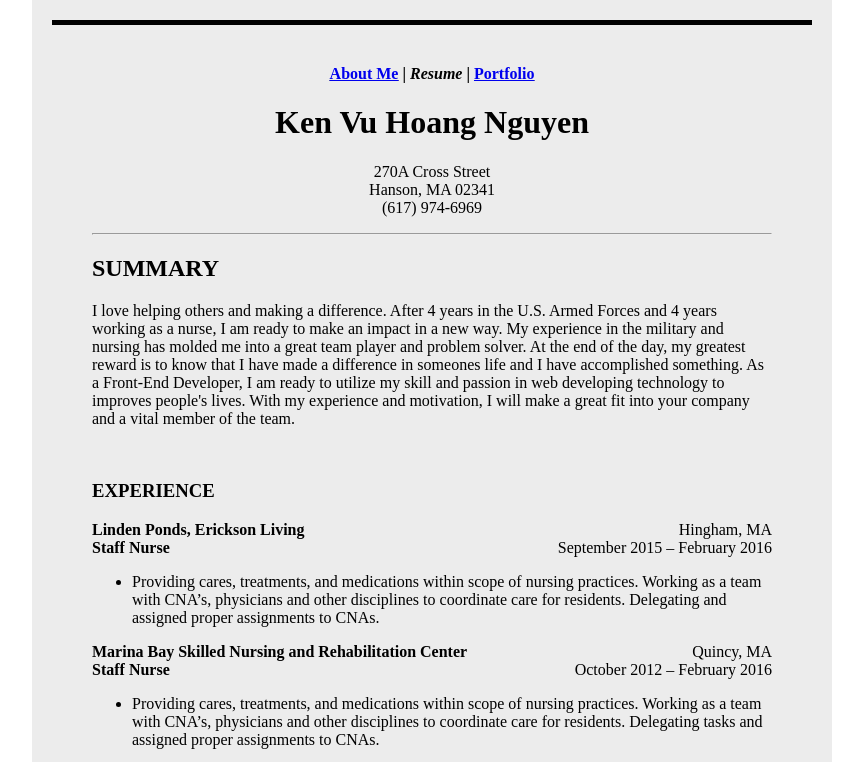
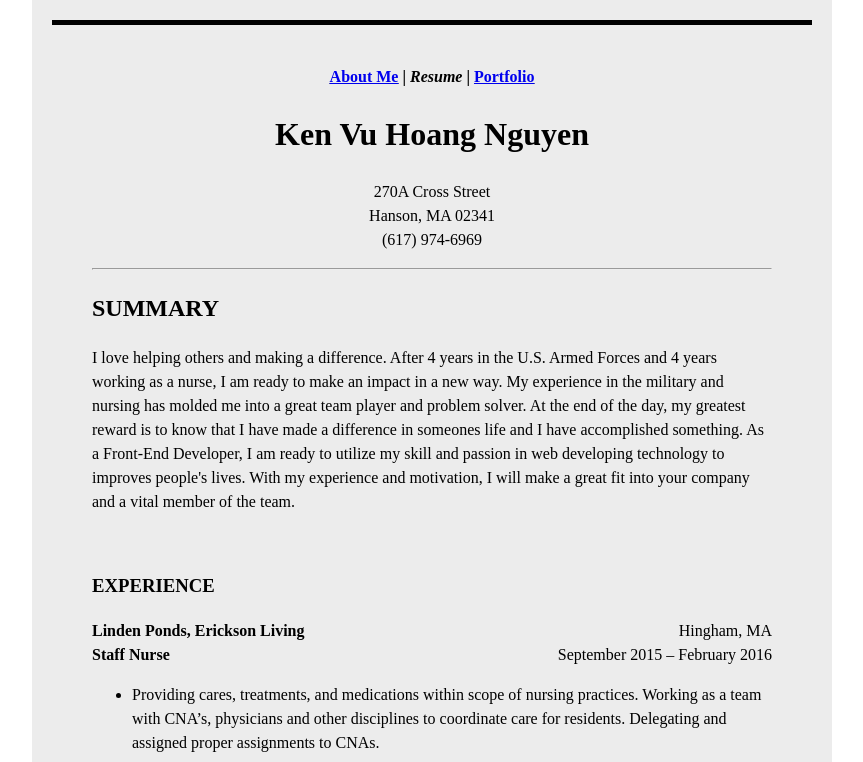
Before and after one commit to kenvng/Ken-Nguyen, a plain HTML site: page ken-nguyen/html/resume.html in a window 1280 px wide. Shown: the top 762 px of the page, without its empty margins (208-1071 px from the left). Drawn offline with Linux system fonts and the light colour scheme.

Commit message:
Added files via upload

```diff
--- a/ken-nguyen/css/resume-styles.css
+++ b/ken-nguyen/css/resume-styles.css
@@ -6,6 +6,7 @@ body {
     min-height: auto;
     max-width: 800px;
     max-height: 500px;
+    line-height: 1.5;
 }
 
 div.outer {
--- a/ken-nguyen/css/styles.css
+++ b/ken-nguyen/css/styles.css
@@ -2,10 +2,10 @@ body {
   background-color: white;
 	text-color: black;
 	margin: auto;				/* horizontally center an element within its container */
-    min-width: auto;			/* width of the page compare to the browser */
+  min-width: auto;		/* width of the page compare to the browser */
   min-height: auto;
   max-width: 800px;
-    max-height: 500px;
+  max-height: auto;
 }
 
 div.outer {
@@ -35,7 +35,14 @@ header {
 	width: auto;
   height: auto;
   margin: 0px;
+  line-height: 1.5;
   /* border: 3px solid #73AD21; */ /* for testing purpose */
+}
+
+.section-1 span {
+  color: green;
+  font-style: italic;
+  font-weight: bold;
 }
 
 .section-1-h3 {
@@ -90,7 +97,6 @@ div.slidein {
 }
 */
 
-
 footer {
 	text-align: center;
 }
--- a/ken-nguyen/html/resume.html
+++ b/ken-nguyen/html/resume.html
@@ -15,7 +15,7 @@
 			<nav class="header-nav">
 				<strong>
 				<u><a href="../index.html">About Me</a></u> |
-				<i>Resume</i> |
+				<em>Resume</em> |
 				<u><a href="./portfolio.html">Portfolio</a></u>
 				</strong>
 			</nav>
```
Also changed, not shown: ken-nguyen/html/portfolio.html (+14 -2 lines), ken-nguyen/index.html (+11 -4 lines), ken-nguyen/css/portfolio-styles.css (line endings or trailing spaces). Lines whose indentation alone changed are shown as unchanged.
